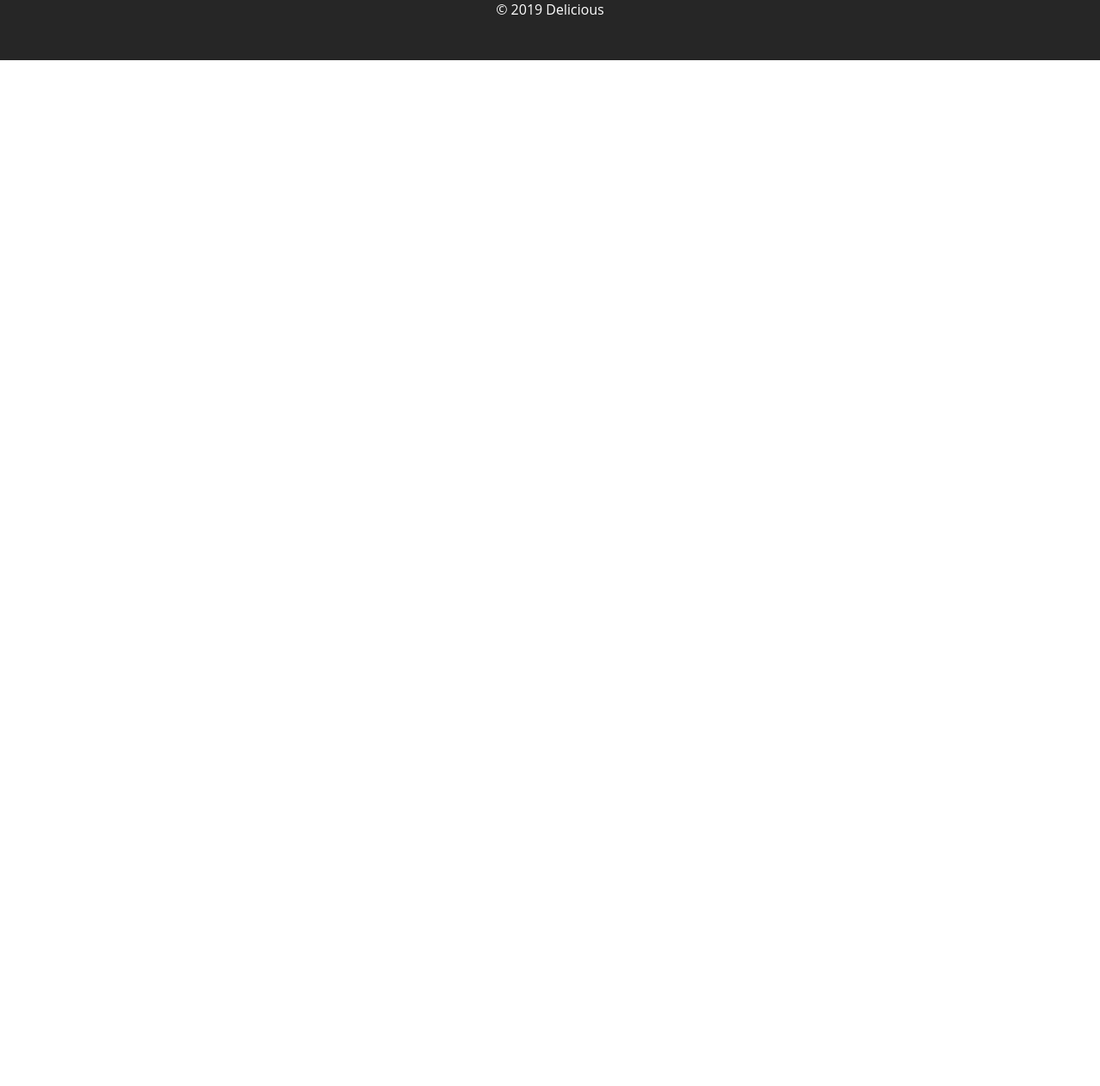
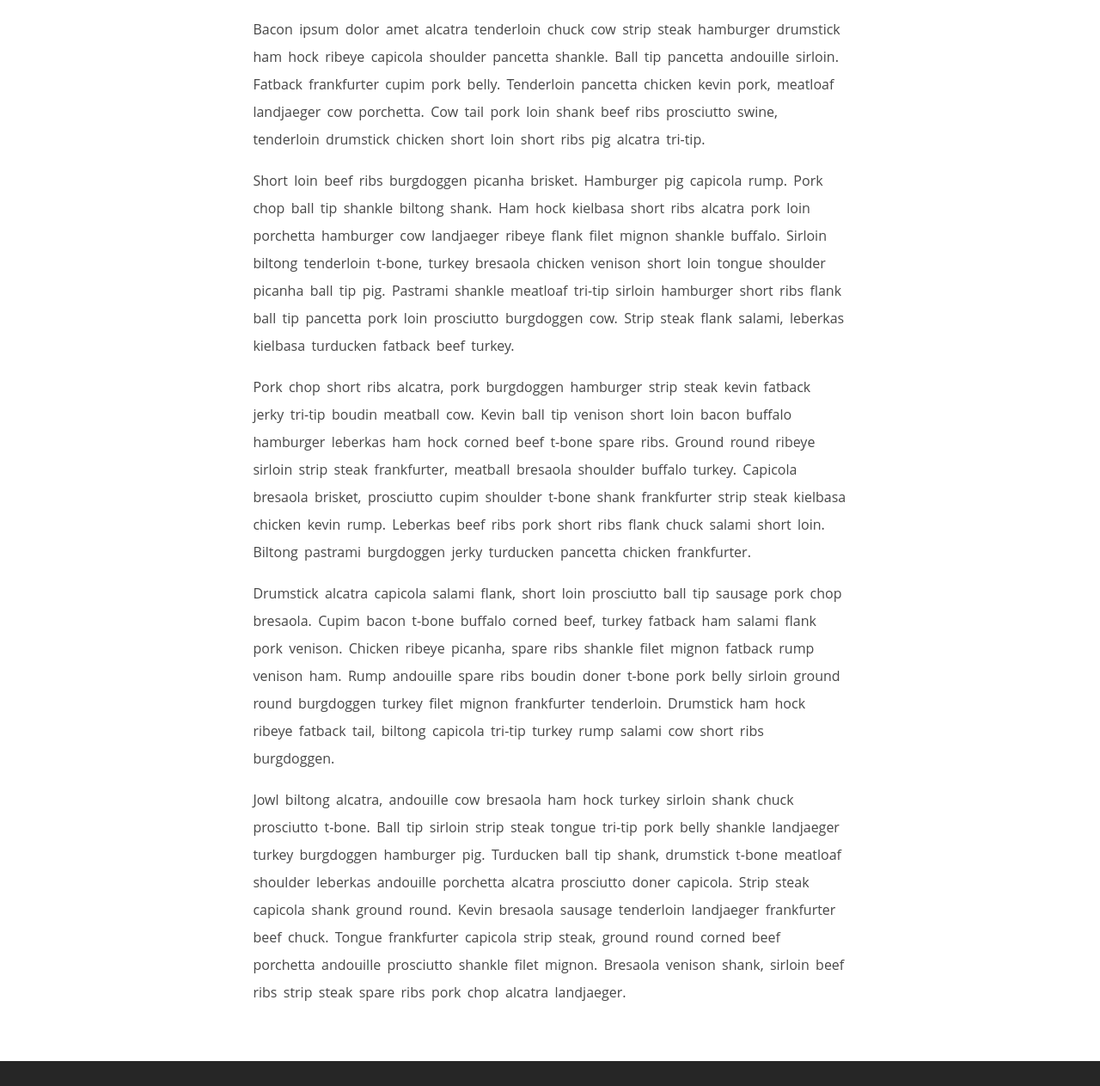
Before and after one commit to Stardev1127/restaurant_food, a Gatsby site: page /about in a window 1280 px wide. Shown: the part 667-1930 px from the top of the page at 86% size. Before the commit the page ends 800 px from the top, so only its background shows below. Built offline with nearby package versions, Linux system fonts and the light colour scheme; Gatsby itself is replaced by a stand-in of ours.

Commit message:
Add text to about page

```diff
--- a/src/components/styles/globalStyles.js
+++ b/src/components/styles/globalStyles.js
@@ -55,6 +55,7 @@ export const QuickInfoWrapper = styled.div`
     line-height: 2rem;
     color: ${colors.mainGrey};
     word-spacing: .2rem;
+    margin-bottom: 1rem;
   }
 
   @media (min-width: 768px) {
--- a/src/pages/about.js
+++ b/src/pages/about.js
@@ -3,7 +3,10 @@ import React from "react"
 import Layout from "../components/layout"
 import SEO from "../components/seo"
 import Banner from "../components/banner"
+import Title from '../components/title'
+import Section from '../components/styles/section'
 import { PageHeader } from '../components/styles/headers'
+import { QuickInfoWrapper } from '../components/styles/globalStyles'
 import aboutImg from '../images/bcg/aboutBcg.jpeg'
 
 
@@ -11,8 +14,30 @@ const About = () => (
   <Layout>
     <SEO title="About" keywords={[`gatsby`, `application`, `react`]} />
     <PageHeader img={aboutImg}>
-      <Banner title='about us' subtitle='a little about us' />
+      <Banner title='about' subtitle='a little about us' />
     </PageHeader>
+
+    <Section>
+      <Title title='ipsum' message='Bacon' />
+
+      <QuickInfoWrapper>
+        <p className='text'>
+          Bacon ipsum dolor amet alcatra tenderloin chuck cow strip steak hamburger drumstick ham hock ribeye capicola shoulder pancetta shankle. Ball tip pancetta andouille sirloin. Fatback frankfurter cupim pork belly. Tenderloin pancetta chicken kevin pork, meatloaf landjaeger cow porchetta. Cow tail pork loin shank beef ribs prosciutto swine, tenderloin drumstick chicken short loin short ribs pig alcatra tri-tip.
+        </p>
+        <p className='text'>
+          Short loin beef ribs burgdoggen picanha brisket. Hamburger pig capicola rump. Pork chop ball tip shankle biltong shank. Ham hock kielbasa short ribs alcatra pork loin porchetta hamburger cow landjaeger ribeye flank filet mignon shankle buffalo. Sirloin biltong tenderloin t-bone, turkey bresaola chicken venison short loin tongue shoulder picanha ball tip pig. Pastrami shankle meatloaf tri-tip sirloin hamburger short ribs flank ball tip pancetta pork loin prosciutto burgdoggen cow. Strip steak flank salami, leberkas kielbasa turducken fatback beef turkey.
+        </p>
+        <p className='text'>
+          Pork chop short ribs alcatra, pork burgdoggen hamburger strip steak kevin fatback jerky tri-tip boudin meatball cow. Kevin ball tip venison short loin bacon buffalo hamburger leberkas ham hock corned beef t-bone spare ribs. Ground round ribeye sirloin strip steak frankfurter, meatball bresaola shoulder buffalo turkey. Capicola bresaola brisket, prosciutto cupim shoulder t-bone shank frankfurter strip steak kielbasa chicken kevin rump. Leberkas beef ribs pork short ribs flank chuck salami short loin. Biltong pastrami burgdoggen jerky turducken pancetta chicken frankfurter.
+        </p>
+        <p className='text'>
+          Drumstick alcatra capicola salami flank, short loin prosciutto ball tip sausage pork chop bresaola. Cupim bacon t-bone buffalo corned beef, turkey fatback ham salami flank pork venison. Chicken ribeye picanha, spare ribs shankle filet mignon fatback rump venison ham. Rump andouille spare ribs boudin doner t-bone pork belly sirloin ground round burgdoggen turkey filet mignon frankfurter tenderloin. Drumstick ham hock ribeye fatback tail, biltong capicola tri-tip turkey rump salami cow short ribs burgdoggen.
+        </p>
+        <p className='text'>
+          Jowl biltong alcatra, andouille cow bresaola ham hock turkey sirloin shank chuck prosciutto t-bone. Ball tip sirloin strip steak tongue tri-tip pork belly shankle landjaeger turkey burgdoggen hamburger pig. Turducken ball tip shank, drumstick t-bone meatloaf shoulder leberkas andouille porchetta alcatra prosciutto doner capicola. Strip steak capicola shank ground round. Kevin bresaola sausage tenderloin landjaeger frankfurter beef chuck. Tongue frankfurter capicola strip steak, ground round corned beef porchetta andouille prosciutto shankle filet mignon. Bresaola venison shank, sirloin beef ribs strip steak spare ribs pork chop alcatra landjaeger.
+        </p>
+      </QuickInfoWrapper>
+    </Section>
   </Layout>
 )
 
```
